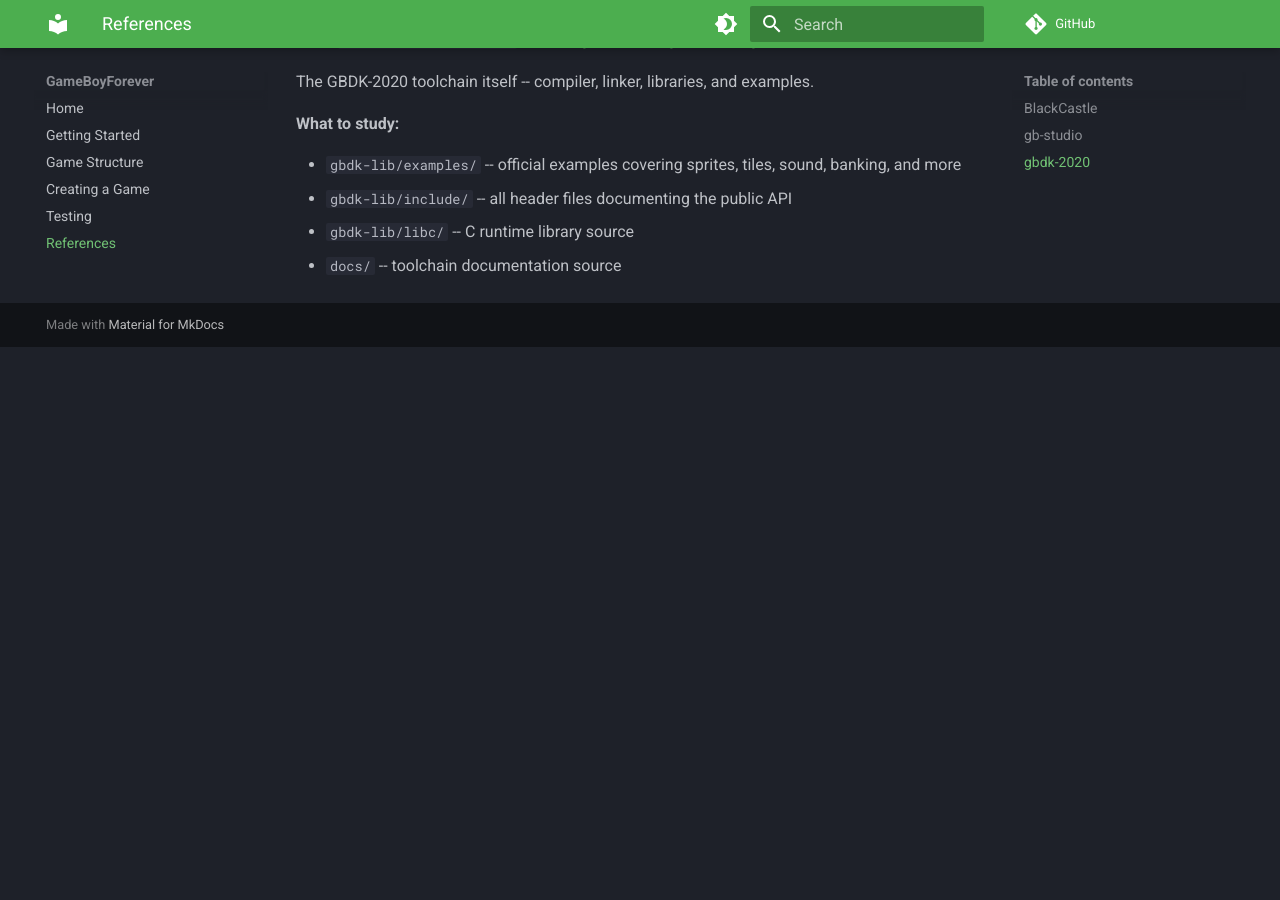
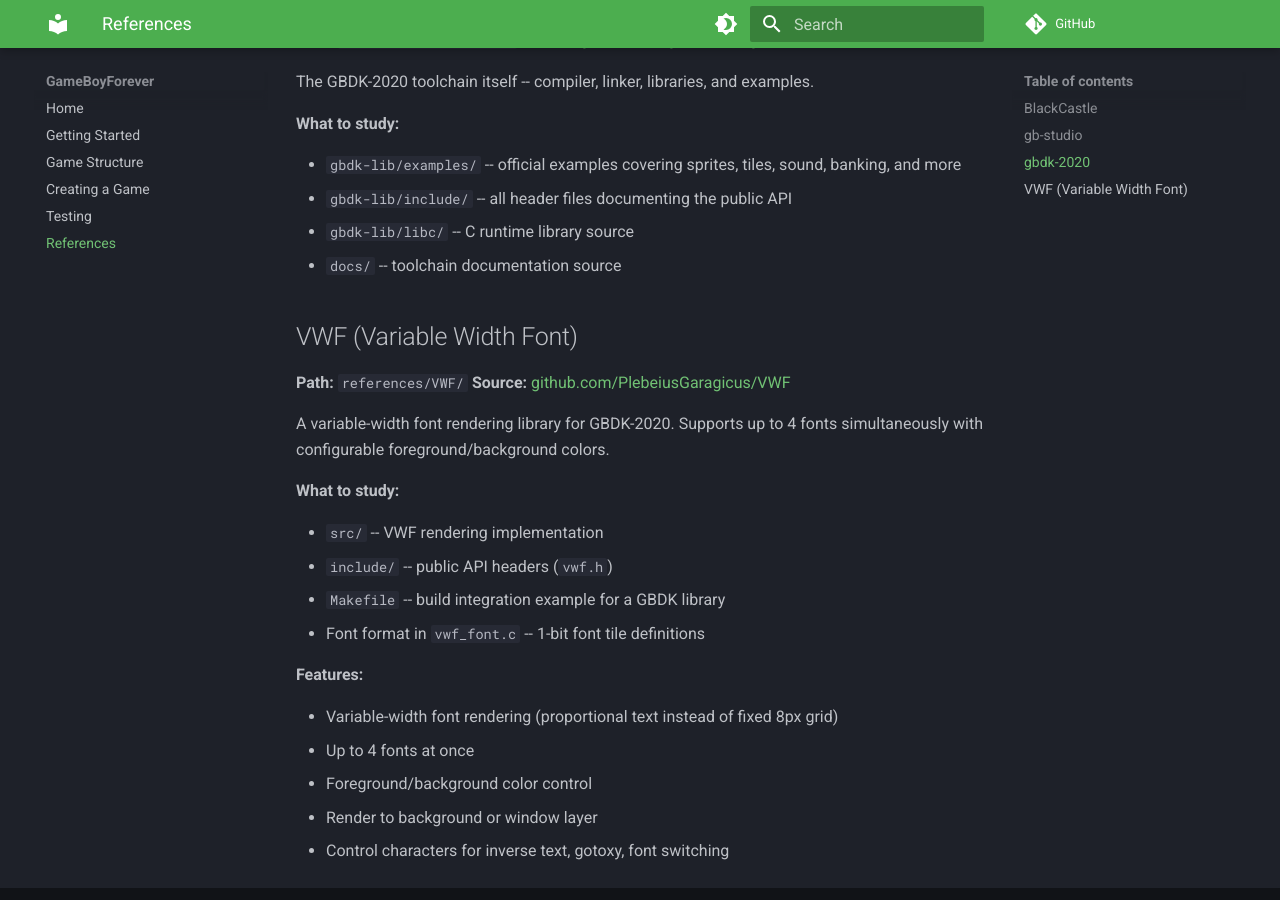
Before and after one commit to PlebeiusGaragicus/GameBoyForever, an MkDocs documentation site: the page built from docs/docs/references.md, in a window 1280 px wide and 900 px high, scrolled down 1097 px. Built offline with MkDocs 1.6.1 and Material for MkDocs 9.7.7, drawn with Linux system fonts in a browser that asks for light colours; comment, search, counter and statistics services are not loaded; before the commit the page ends 1444 px from its top, so only the background shows below that.

Commit message:
add VWF submodule

```diff
--- a/docs/docs/references.md
+++ b/docs/docs/references.md
@@ -45,3 +45,25 @@ The GBDK-2020 toolchain itself -- compiler, linker, libraries, and examples.
 - `gbdk-lib/include/` -- all header files documenting the public API
 - `gbdk-lib/libc/` -- C runtime library source
 - `docs/` -- toolchain documentation source
+
+## VWF (Variable Width Font)
+
+**Path:** `references/VWF/`
+**Source:** [github.com/PlebeiusGaragicus/VWF](https://github.com/PlebeiusGaragicus/VWF)
+
+A variable-width font rendering library for GBDK-2020. Supports up to 4 fonts simultaneously with configurable foreground/background colors.
+
+**What to study:**
+
+- `src/` -- VWF rendering implementation
+- `include/` -- public API headers (`vwf.h`)
+- `Makefile` -- build integration example for a GBDK library
+- Font format in `vwf_font.c` -- 1-bit font tile definitions
+
+**Features:**
+
+- Variable-width font rendering (proportional text instead of fixed 8px grid)
+- Up to 4 fonts at once
+- Foreground/background color control
+- Render to background or window layer
+- Control characters for inverse text, gotoxy, font switching
```
Also changed, not shown: docs/docs/getting-started.md (+3 -0 lines), .cursor/skills/gameboy-dev/SKILL.md, README.md, 2 other files.
